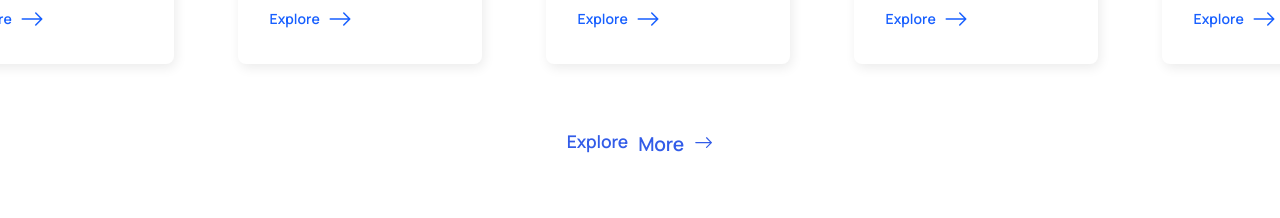
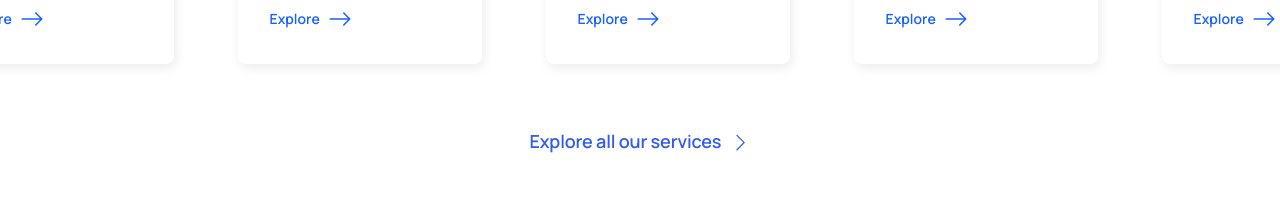
Before and after one commit to MizanurRahmann/minttask, a React (Create React App) app: page / in a window 1280 px wide. Shown: the part 1640-1858 px from the top of the page. Built offline with nearby package versions, Linux system fonts and the light colour scheme.

Commit message:
FIX: arrow.

```diff
--- a/src/components/HomeService/HomeService.js
+++ b/src/components/HomeService/HomeService.js
@@ -7,7 +7,7 @@ import img2 from "../../assets/Home/Services/Settings_Future.png";
 import img3 from "../../assets/Home/Services/Window_Code_Block.png";
 import img4 from "../../assets/Home/Services/Shopping_Cart_02.png";
 import img5 from "../../assets/Home/Services/Monitor.png";
-import { BsArrowRight } from "react-icons/bs";
+import { BsChevronRight, BsArrowRight } from "react-icons/bs";
 
 function HomeService() {
   const settings = {
@@ -116,7 +116,7 @@ function HomeService() {
         </Slider>
 
         <div className={style.globalLink}>
-        <Link to="/">Explore  <span>More</span> <span><BsArrowRight /></span></Link>
+        <Link to="/">Explore  all our services<span><BsChevronRight /></span></Link>
         </div>
       </div>
     </div>
--- a/src/components/HomeService/HomeService.module.scss
+++ b/src/components/HomeService/HomeService.module.scss
@@ -107,7 +107,7 @@
         display: flex;
         align-items: center;
         justify-content: center;
-        font-size: 17.5px;
+        font-size: 18px;
         font-weight: 600;
         line-height: 21px;
         letter-spacing: -0.01em;
@@ -116,6 +116,7 @@
           font-size: 1.2rem;
           margin-top: 5px;
           margin-left: 10px;
+          font-weight: bold;
         }
       }
     }
```
